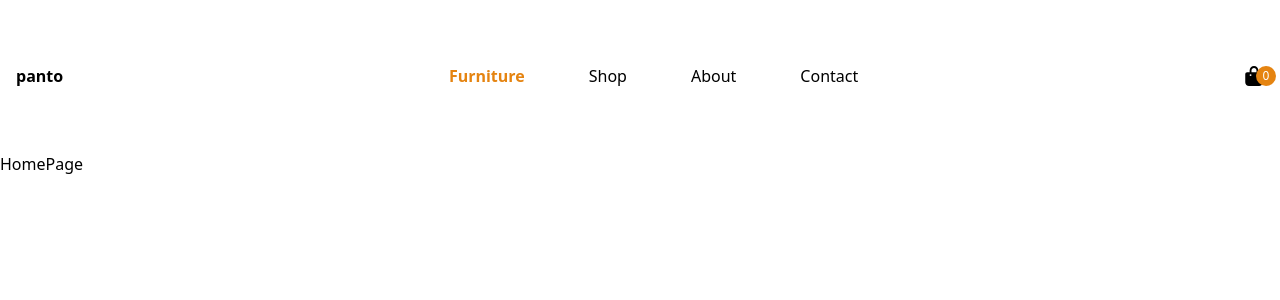
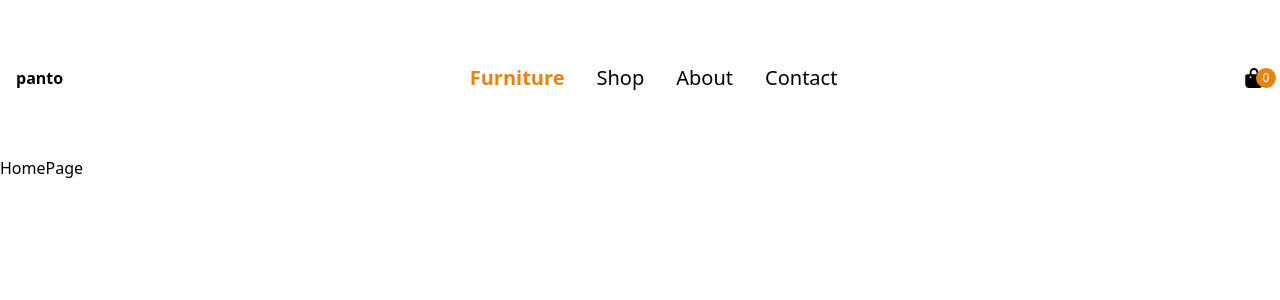
Before and after one commit to khanRabiul/panto, a React (Vite) app: page / in a window 1280 px wide. Shown: the top 300 px of the page. Built offline with nearby package versions, Linux system fonts and the light colour scheme.

Commit message:
[Navbar] hamburger mobile menu

```diff
--- a/src/components/Navbar.jsx
+++ b/src/components/Navbar.jsx
@@ -1,4 +1,8 @@
+import { useState } from "react";
 import { FaBagShopping } from "react-icons/fa6";
+import { HiMiniBars3 } from "react-icons/hi2";
+import { LiaTimesSolid } from "react-icons/lia";
+import { RiCloseLargeFill } from "react-icons/ri";
 import { Link, NavLink } from "react-router-dom";
 
 const navMenuItems = [
@@ -8,11 +12,11 @@ const navMenuItems = [
   { path: "/contact", label: "Contact" },
 ];
 
-const NavMenu = () => {
+const NavMenu = (toggleMobileMenu) => {
   return (
-    <ul className="flex flex-col md:flex-row items-center space-x-8 gap-8 capitalize">
+    <ul className="flex flex-col md:flex-row items-center gap-8 capitalize">
       {navMenuItems.map((navMenuItem, index) => (
-        <li key={index}>
+        <li key={index} onClick={toggleMobileMenu}>
           <NavLink
             to={navMenuItem.path}
             className={({ isActive }) =>
@@ -28,6 +32,11 @@ const NavMenu = () => {
 };
 
 const Navbar = () => {
+  const [isMenuOpen, setIsMenuOpen] = useState(false);
+  const toggleMobileMenu = () => {
+    setIsMenuOpen((prev) => !prev);
+  };
+
   return (
     <header>
       <nav className="max-w-screen-2xl container mx-auto flex justify-between items-center px-4 py-16">
@@ -37,14 +46,32 @@ const Navbar = () => {
           </Link>
         </div>
 
+        {/* mobile hamburger menu */}
+        <div
+          onClick={toggleMobileMenu}
+          className="text-2xl md:hidden cursor-pointer hover:text-primary"
+        >
+          {isMenuOpen ? null : <HiMiniBars3 />}
+        </div>
+
         {/* desktop menu */}
-        <div className="hidden md:flex">
+        <div className="hidden md:flex text-xl">
           <NavMenu />
         </div>
 
+        {/* mobile menus */}
+        <div className={`fixed top-0 left-0 bg-black/80 w-full h-screen flex flex-col items-center justify-center gap-8 transform transition ${isMenuOpen ? 'translate-x-0' : '-translate-full'} md:hidden`}>
+          <div
+          onClick={toggleMobileMenu}
+          className="absolute top-8 right-6 text-xl text-white  cursor-pointer"><RiCloseLargeFill /></div>
+          <NavMenu toggleMobileMenu={toggleMobileMenu}/>
+        </div>
+
         <div className="hidden md:block cursor-pointer relative">
-          <FaBagShopping  className="text-xl"/>
-          <sup className="absolute top-0 -right-3 size-5 bg-primary text-white text-xs rounded-full flex items-center justify-center">0</sup>
+          <FaBagShopping className="text-xl " />
+          <sup className="absolute top-0 -right-3 size-5 bg-primary text-white text-xs rounded-full flex items-center justify-center">
+            0
+          </sup>
         </div>
       </nav>
     </header>
```
